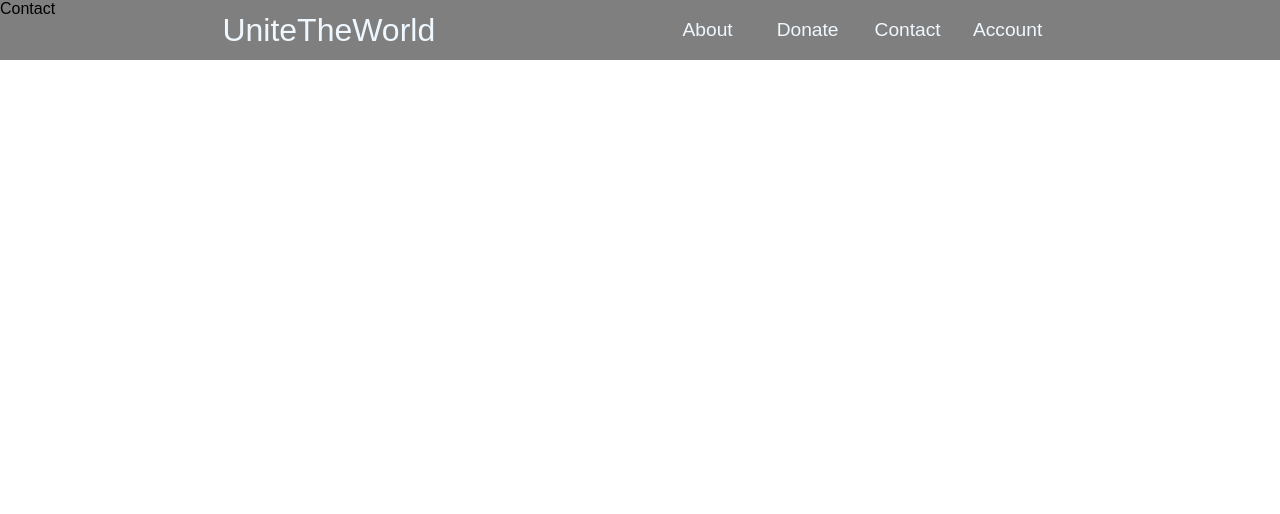
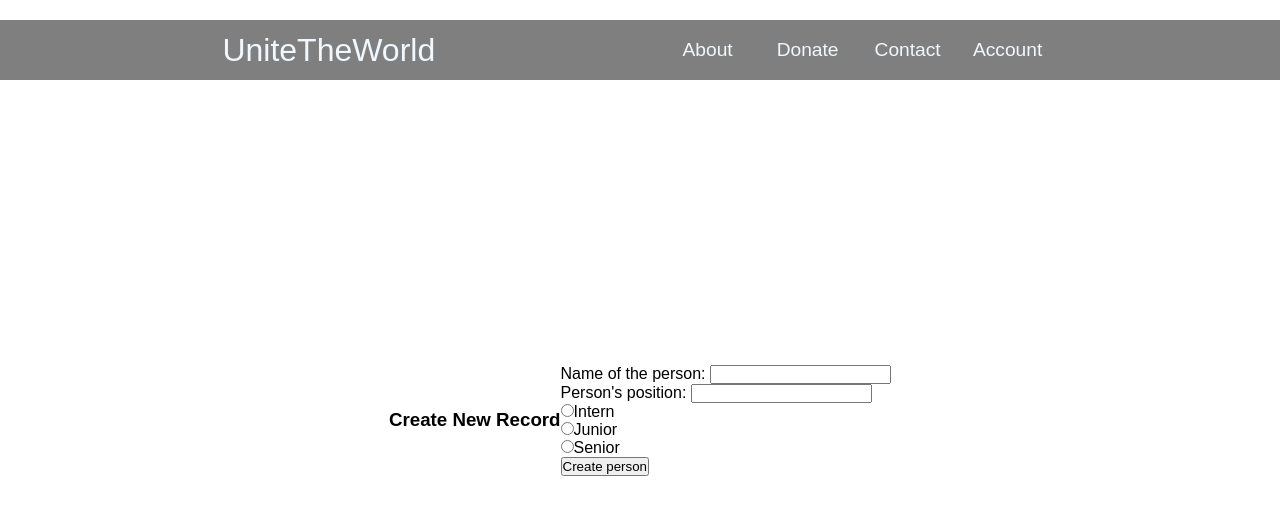
Before and after one commit to rJefferyXie/unitetheworld, a React (Create React App) app in the folder app/client/: page /contact in a window 1280 px wide. Shown: the top 514 px of the page. Built offline with nearby package versions, Linux system fonts and the light colour scheme.

Commit message:
Successfully hooked up MongoDB to app.

```diff
--- a/app/client/src/App.js
+++ b/app/client/src/App.js
@@ -6,21 +6,21 @@ import About from './Components/About'
 import Donation from './Components/Donation';
 import Contact from './Components/Contact';
 import Account from './Components/Account';
+import Create from './Components/Create';
 
 import React from "react";
 import { BrowserRouter as Router, Routes, Route } from "react-router-dom";
 
 function App() {
   return (
-    <div className="Hero">
+    <div className="App">
       <Navbar></Navbar>
-
       <Router>
         <Routes>
           <Route exact path="/" element={<Hero/>}></Route>
           <Route path="/about" element={<About/>}></Route>
           <Route path="/donate" element={<Donation/>}></Route>
-          <Route path="/contact" element={<Contact/>}></Route>
+          <Route path="/contact" element={<Create/>}></Route>
           <Route path="/account" element={<Account/>}></Route>
         </Routes>
       </Router>
--- /dev/null
+++ b/app/client/src/Components/Create.css
@@ -0,0 +1,7 @@
+.Create {
+    width: 100vw;
+    height: 100vh;
+    display: flex;
+    justify-content: center;
+    align-items: center;
+}
--- /dev/null
+++ b/app/client/src/Components/Create.js
@@ -0,0 +1,140 @@
+import '../App.css';
+import './Create.css';
+
+import React, { Component } from "react";
+// This will require to npm install axios
+import axios from 'axios';
+
+export default class Create extends Component {
+  // This is the constructor that stores the data.
+  constructor(props) {
+    super(props);
+
+    this.onChangePersonName = this.onChangePersonName.bind(this);
+    this.onChangePersonPosition = this.onChangePersonPosition.bind(this);
+    this.onChangePersonLevel = this.onChangePersonLevel.bind(this);
+    this.onSubmit = this.onSubmit.bind(this);
+
+    this.state = {
+      person_name: "",
+      person_position: "",
+      person_level: "",
+    };
+  }
+
+  // These methods will update the state properties.
+  onChangePersonName(e) {
+    this.setState({
+      person_name: e.target.value,
+    });
+  }
+
+  onChangePersonPosition(e) {
+    this.setState({
+      person_position: e.target.value,
+    });
+  }
+
+  onChangePersonLevel(e) {
+    this.setState({
+      person_level: e.target.value,
+    });
+  }
+
+// This function will handle the submission.
+  onSubmit(e) {
+    e.preventDefault();
+
+    // When post request is sent to the create url, axios will add a new record(newperson) to the database.
+    const newperson = {
+      person_name: this.state.person_name,
+      person_position: this.state.person_position,
+      person_level: this.state.person_level,
+    };
+
+    axios
+      .post("http://localhost:5000/record/add", newperson)
+      .then((res) => console.log(res.data));
+
+    // We will empty the state after posting the data to the database
+    this.setState({
+      person_name: "",
+      person_position: "",
+      person_level: "",
+    });
+  }
+
+  // This following section will display the form that takes the input from the user.
+  render() {
+    return (
+      <div className="Create" style={{ marginTop: 20 }}>
+        <h3>Create New Record</h3>
+        <form onSubmit={this.onSubmit}>
+          <div className="form-group">
+            <label>Name of the person: </label>
+            <input
+              type="text"
+              className="form-control"
+              value={this.state.person_name}
+              onChange={this.onChangePersonName}
+            />
+          </div>
+          <div className="form-group">
+            <label>Person's position: </label>
+            <input
+              type="text"
+              className="form-control"
+              value={this.state.person_position}
+              onChange={this.onChangePersonPosition}
+            />
+          </div>
+          <div className="form-group">
+            <div className="form-check form-check-inline">
+              <input
+                className="form-check-input"
+                type="radio"
+                name="priorityOptions"
+                id="priorityLow"
+                value="Intern"
+                checked={this.state.person_level === "Intern"}
+                onChange={this.onChangePersonLevel}
+              />
+              <label className="form-check-label">Intern</label>
+            </div>
+            <div className="form-check form-check-inline">
+              <input
+                className="form-check-input"
+                type="radio"
+                name="priorityOptions"
+                id="priorityMedium"
+                value="Junior"
+                checked={this.state.person_level === "Junior"}
+                onChange={this.onChangePersonLevel}
+              />
+              <label className="form-check-label">Junior</label>
+            </div>
+            <div className="form-check form-check-inline">
+              <input
+                className="form-check-input"
+                type="radio"
+                name="priorityOptions"
+                id="priorityHigh"
+                value="Senior"
+                checked={this.state.person_level === "Senior"}
+                onChange={this.onChangePersonLevel}
+              />
+              <label className="form-check-label">Senior</label>
+            </div>
+          </div>
+          <div className="form-group">
+            <input
+              type="submit"
+              value="Create person"
+              className="btn btn-primary"
+            />
+          </div>
+        </form>
+      </div>
+    );
+  }
+}
```
